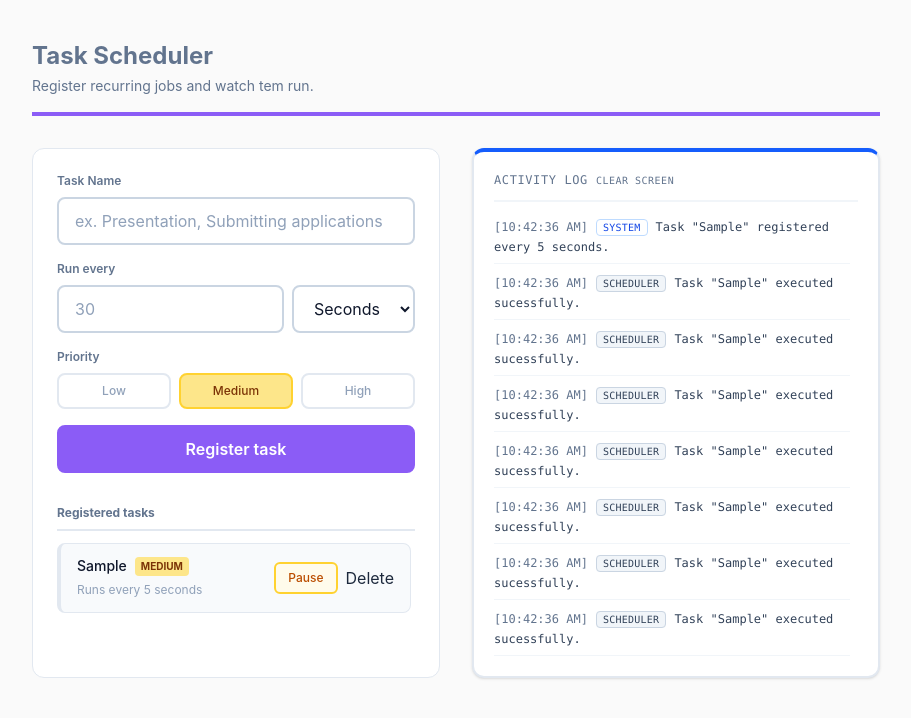
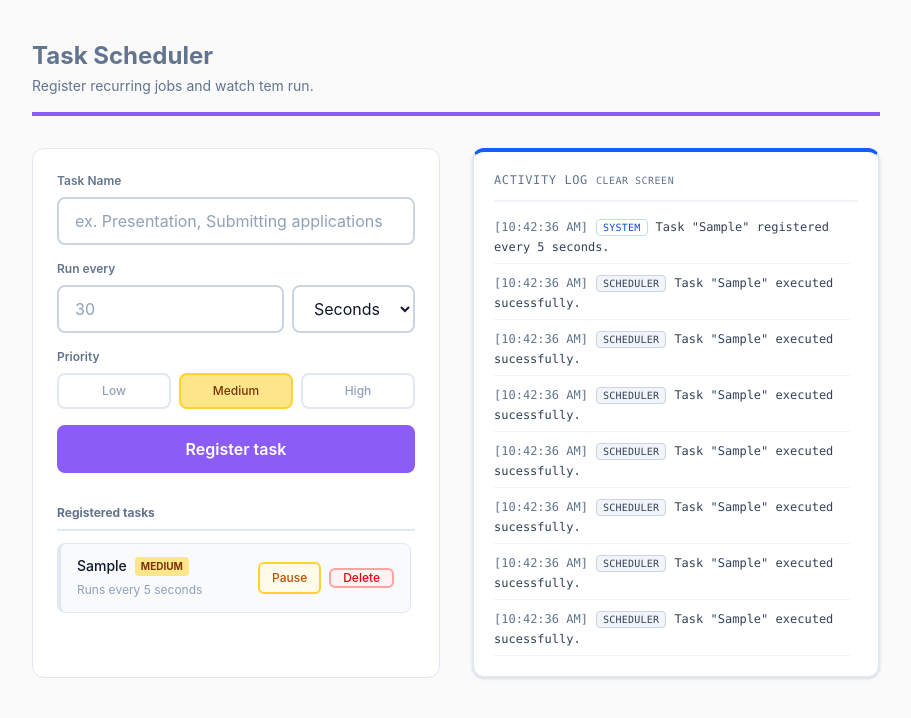
Before and after one commit to martinengo2108-collab/Learning_React_Js, a React (Vite) app in the folder Task_scheduler/: page / in a window 1280 px wide. Both pictures are taken after typing "Sample", "5" into the empty fields and a click on the button "Register task". Shown: the top 718 px of the page, without its empty margins (184-1095 px from the left). Built offline with nearby package versions, Linux system fonts and the light colour scheme.

Commit message:
update Delete button styles for improved visibility and user experience

```diff
--- a/Task_scheduler/src/components/TaskList.jsx
+++ b/Task_scheduler/src/components/TaskList.jsx
@@ -58,7 +58,8 @@ export default function TaskList({ tasks, onToggleStatus, onDeleteTask }) {
                                         if (window.confirm(`Delete task "${task.name}" ?`)) {
                                             onDeleteTask(task.id, task.name);
                                         }
-                                    }}>Delete</button>
+                                    }}
+                                    className="text-xs px-3 pu-1.5 font-medium rounded-md transition border-2 bg-red-50 hover:bg-red-100 text-red-600 border-red-300">Delete</button>
                             </div>
 
 
```
